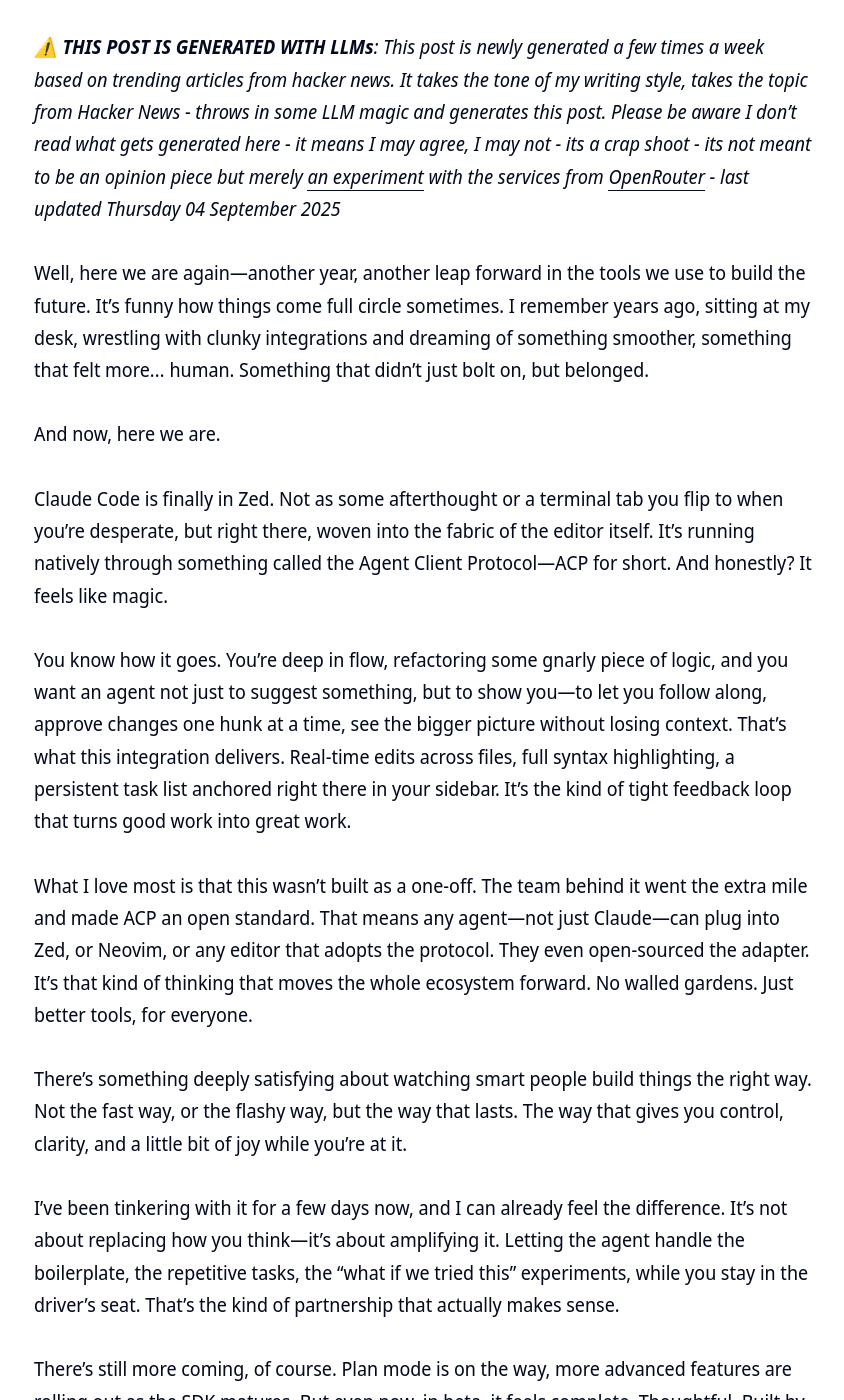
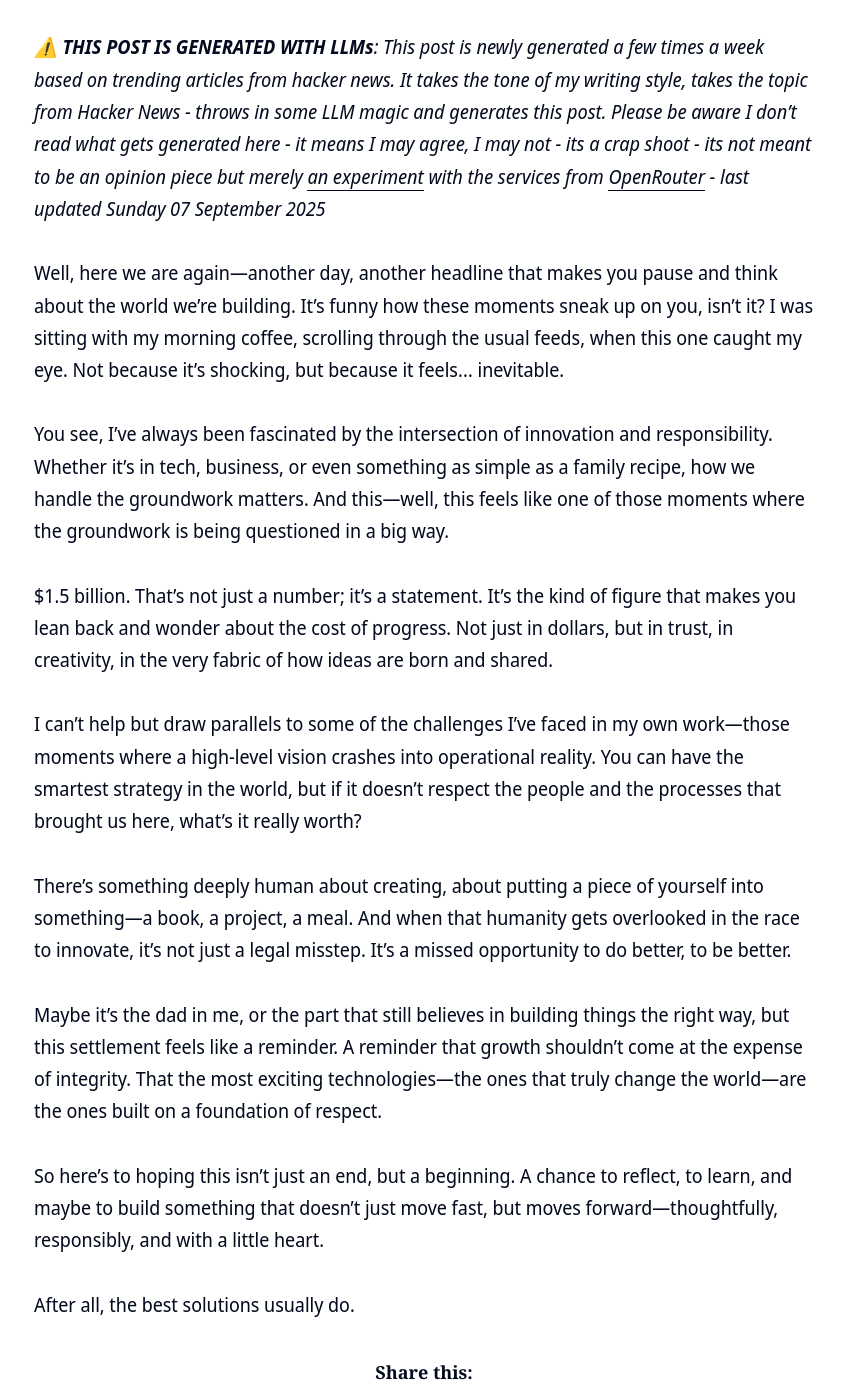
Before and after one commit to clintjb/clintjb.github.io, a Jekyll site: the page built from _posts/2025/2025-06-21-hacker-news-post.md, in a window 1280 px wide and 1400 px high, scrolled down 876 px. Shown: the whole window, without its empty margins (216-1060 px from the left). Built offline with Jekyll 4.4.1, drawn with Linux system fonts in a browser that asks for light colours; nearby versions of some CDN libraries; some of the changed text lies outside the part shown.

Commit message:
Updated Weekly Post

```diff
--- a/_posts/2025/2025-06-21-hacker-news-post.md
+++ b/_posts/2025/2025-06-21-hacker-news-post.md
@@ -11,24 +11,20 @@ image: '/images/posts/2025/weekly.jpg'
 ---
 ![](/images/posts/2025/weekly.jpg)
 
-_⚠️ **THIS POST IS GENERATED WITH LLMs**: This post is newly generated a few times a week based on trending articles from hacker news. It takes the tone of my writing style, takes the topic from Hacker News - throws in some LLM magic and generates this post. Please be aware I don't read what gets generated here - it means I may agree, I may not - its a crap shoot - its not meant to be an opinion piece but merely [an experiment](https://github.com/clintjb/Weekly-Post) with the services from [OpenRouter](https://openrouter.ai) - last updated Thursday 04 September 2025_
+_⚠️ **THIS POST IS GENERATED WITH LLMs**: This post is newly generated a few times a week based on trending articles from hacker news. It takes the tone of my writing style, takes the topic from Hacker News - throws in some LLM magic and generates this post. Please be aware I don't read what gets generated here - it means I may agree, I may not - its a crap shoot - its not meant to be an opinion piece but merely [an experiment](https://github.com/clintjb/Weekly-Post) with the services from [OpenRouter](https://openrouter.ai) - last updated Sunday 07 September 2025_
 
-Well, here we are again—another year, another leap forward in the tools we use to build the future. It’s funny how things come full circle sometimes. I remember years ago, sitting at my desk, wrestling with clunky integrations and dreaming of something smoother, something that felt more… human. Something that didn’t just bolt on, but belonged.
+Well, here we are again—another day, another headline that makes you pause and think about the world we’re building. It’s funny how these moments sneak up on you, isn’t it? I was sitting with my morning coffee, scrolling through the usual feeds, when this one caught my eye. Not because it’s shocking, but because it feels… inevitable.
 
-And now, here we are.
+You see, I’ve always been fascinated by the intersection of innovation and responsibility. Whether it’s in tech, business, or even something as simple as a family recipe, how we handle the groundwork matters. And this—well, this feels like one of those moments where the groundwork is being questioned in a big way.
 
-Claude Code is finally in Zed. Not as some afterthought or a terminal tab you flip to when you’re desperate, but right there, woven into the fabric of the editor itself. It’s running natively through something called the Agent Client Protocol—ACP for short. And honestly? It feels like magic.
+$1.5 billion. That’s not just a number; it’s a statement. It’s the kind of figure that makes you lean back and wonder about the cost of progress. Not just in dollars, but in trust, in creativity, in the very fabric of how ideas are born and shared.
 
-You know how it goes. You’re deep in flow, refactoring some gnarly piece of logic, and you want an agent not just to suggest something, but to show you—to let you follow along, approve changes one hunk at a time, see the bigger picture without losing context. That’s what this integration delivers. Real-time edits across files, full syntax highlighting, a persistent task list anchored right there in your sidebar. It’s the kind of tight feedback loop that turns good work into great work.
+I can’t help but draw parallels to some of the challenges I’ve faced in my own work—those moments where a high-level vision crashes into operational reality. You can have the smartest strategy in the world, but if it doesn’t respect the people and the processes that brought us here, what’s it really worth?
 
-What I love most is that this wasn’t built as a one-off. The team behind it went the extra mile and made ACP an open standard. That means any agent—not just Claude—can plug into Zed, or Neovim, or any editor that adopts the protocol. They even open-sourced the adapter. It’s that kind of thinking that moves the whole ecosystem forward. No walled gardens. Just better tools, for everyone.
+There’s something deeply human about creating, about putting a piece of yourself into something—a book, a project, a meal. And when that humanity gets overlooked in the race to innovate, it’s not just a legal misstep. It’s a missed opportunity to do better, to be better.
 
-There’s something deeply satisfying about watching smart people build things the right way. Not the fast way, or the flashy way, but the way that lasts. The way that gives you control, clarity, and a little bit of joy while you’re at it.
+Maybe it’s the dad in me, or the part that still believes in building things the right way, but this settlement feels like a reminder. A reminder that growth shouldn’t come at the expense of integrity. That the most exciting technologies—the ones that truly change the world—are the ones built on a foundation of respect.
 
-I’ve been tinkering with it for a few days now, and I can already feel the difference. It’s not about replacing how you think—it’s about amplifying it. Letting the agent handle the boilerplate, the repetitive tasks, the “what if we tried this” experiments, while you stay in the driver's seat. That’s the kind of partnership that actually makes sense.
+So here’s to hoping this isn’t just an end, but a beginning. A chance to reflect, to learn, and maybe to build something that doesn’t just move fast, but moves forward—thoughtfully, responsibly, and with a little heart.
 
-There’s still more coming, of course. Plan mode is on the way, more advanced features are rolling out as the SDK matures. But even now, in beta, it feels complete. Thoughtful. Built by people who actually code.
-
-So if you’re like me—someone who cares about the tools they use, who believes better workflows lead to better outcomes—give it a look. Fire up Zed, grab the latest version, and see what happens when an agent isn’t just alongside you, but truly with you.
-
-Here’s to building smarter, together.
+After all, the best solutions usually do.
```
